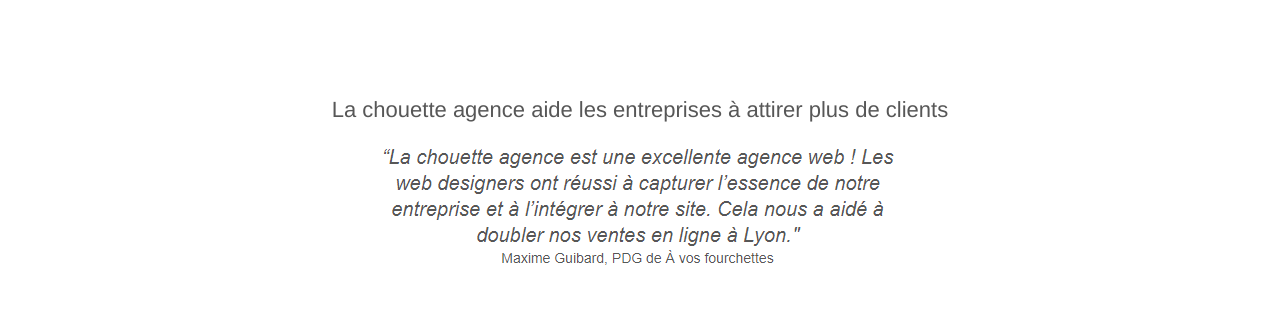
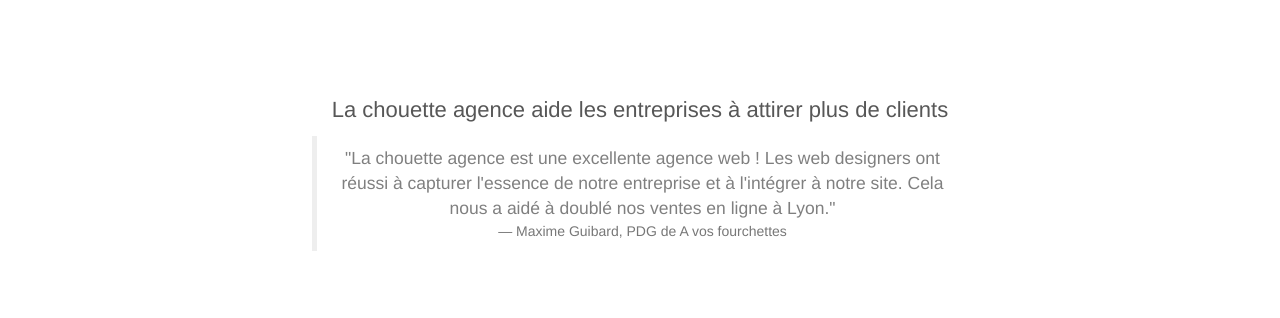
Before and after one commit to judith-creative/la-chouette-agence, a plain HTML site: page index.html in a window 1280 px wide. Shown: the part 900-1218 px from the top of the page. Drawn offline with Linux system fonts and the light colour scheme.

Commit message:
transformed citation.png into blockquote tag

```diff
--- a/index.html
+++ b/index.html
@@ -129,8 +129,10 @@
 		<div class="row voffset-lg voffset">
 			<div class="col-xs-12 col-md-8 col-md-offset-2 text-center">
 				<h2>La chouette agence aide les entreprises à attirer plus de clients</h2>
-				<img alt="agence web, agence web paris, web design paris, stratégie web" src="img/citation.png" />
-
+				<blockquote cite="https://avis-clients-agences-web.fr">
+					"La chouette agence est une excellente agence web ! Les web designers ont réussi à capturer l'essence de notre entreprise et à l'intégrer à notre site. Cela nous a aidé à doublé nos ventes en ligne à Lyon."
+					<footer class="blockquote-footer">Maxime Guibard, PDG de A vos fourchettes</footer>
+				</blockquote>
 			</div>
 		</div>
 	</div>
```
Also changed, not shown: img/citation.png (deleted).
